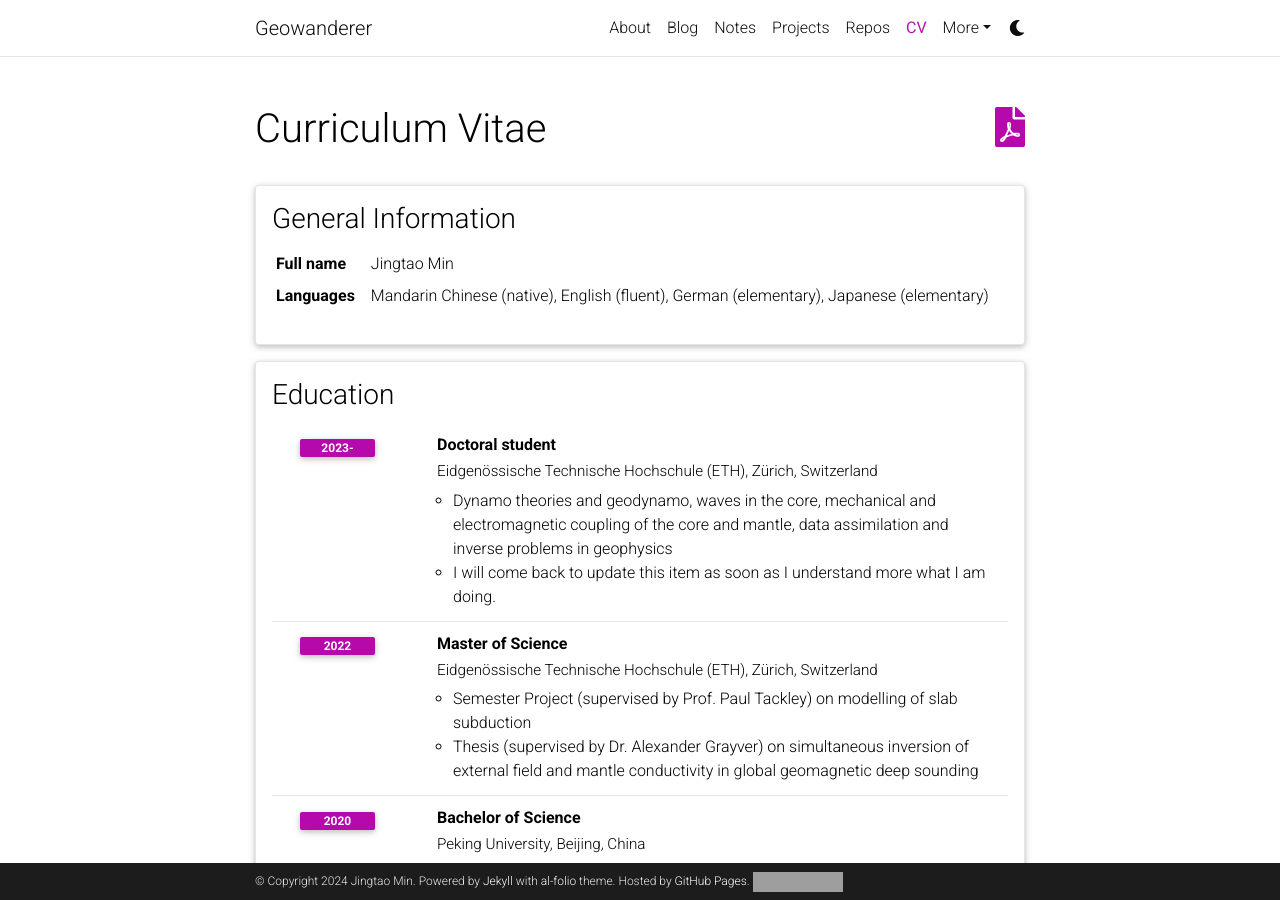
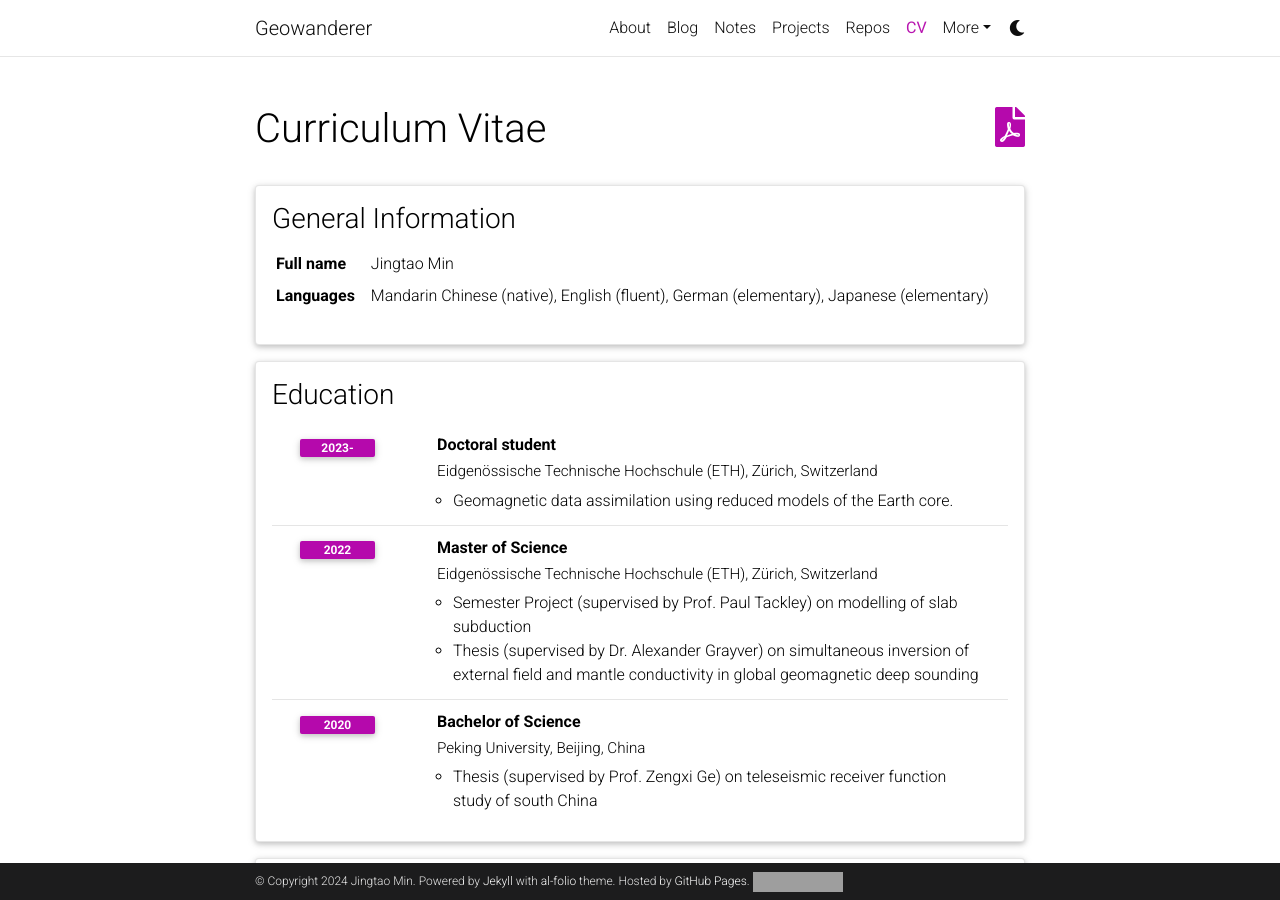
Before and after one commit to GentleMin/gentlemin.github.io, a Jekyll site: the page built from _pages/cv.md, in a window 1280 px wide and 900 px high. Built offline with Jekyll 4.4.1, drawn with Linux system fonts in a browser that asks for light colours; comment, search, counter and statistics services are not loaded; a style sheet for code colours, icons or effects is not loaded; grey boxes are pictures that could not be loaded.

Commit message:
Update profile and job description

```diff
--- a/_data/cv.yml
+++ b/_data/cv.yml
@@ -13,8 +13,7 @@
       institution: Eidgenössische Technische Hochschule (ETH), Zürich, Switzerland
       year: 2023-
       description:
-        - Dynamo theories and geodynamo, waves in the core, mechanical and electromagnetic coupling of the core and mantle, data assimilation and inverse problems in geophysics
-        - I will come back to update this item as soon as I understand more what I am doing.
+        - Geomagnetic data assimilation using reduced models of the Earth core.
     - title: Master of Science
       institution: Eidgenössische Technische Hochschule (ETH), Zürich, Switzerland
       year: 2022
```
Also changed, not shown: _pages/about.md (+4 -3 lines).
